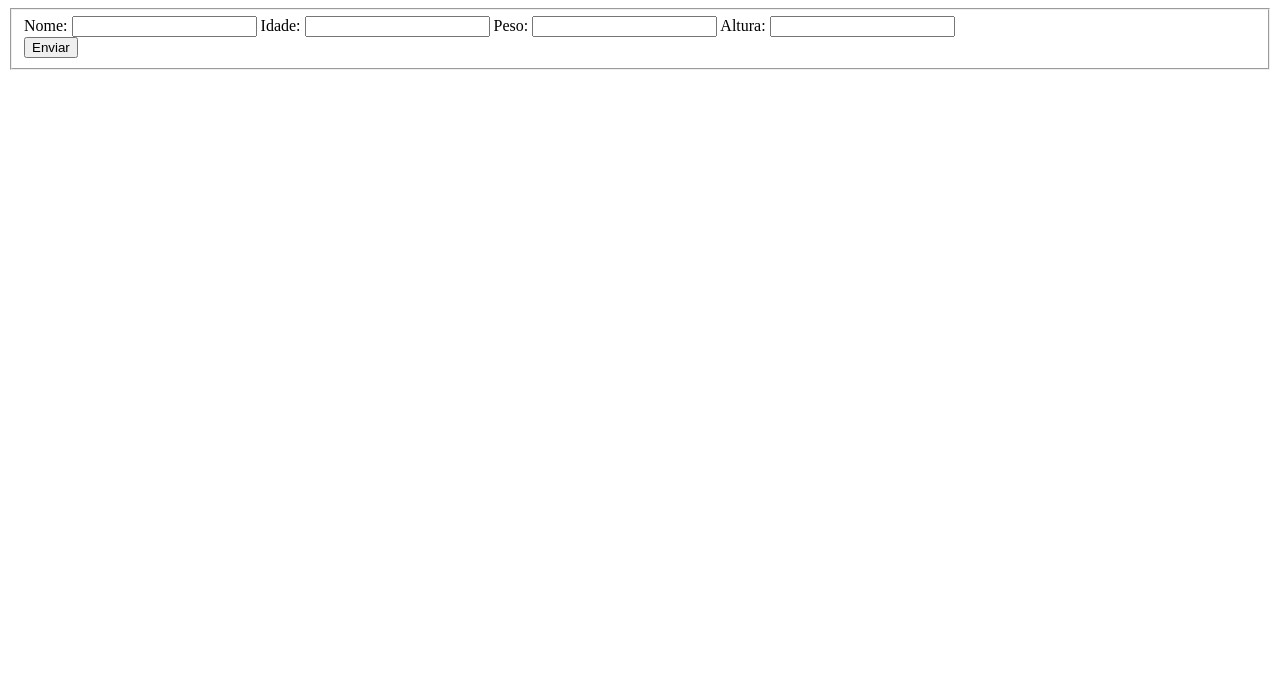
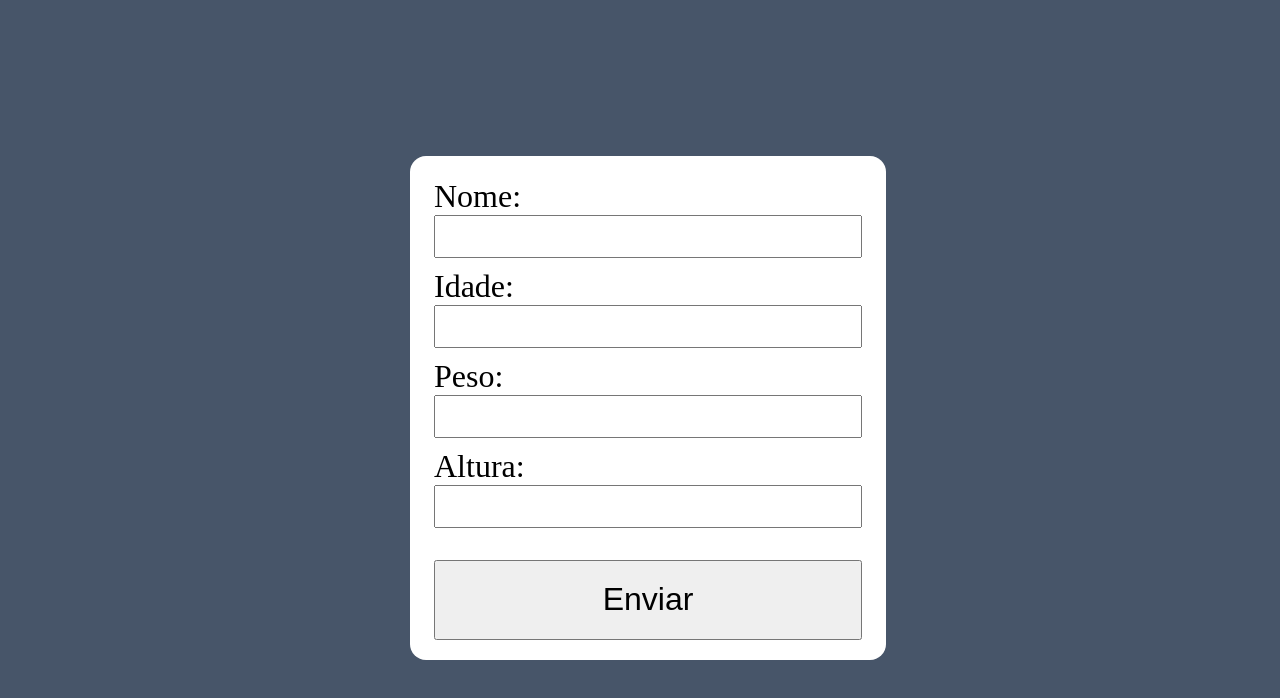
Before and after one commit to guilhermehfr/Javascript, a plain HTML site: page Aulas/Aula-017/index.html in a window 1280 px wide. Drawn offline with Linux system fonts and the light colour scheme.

Commit message:
feat: adição código CSS ao HTML aula-017

```diff
--- a/Aulas/Aula-017/index.html
+++ b/Aulas/Aula-017/index.html
@@ -4,6 +4,44 @@
     <meta charset="UTF-8">
     <meta name="viewport" content="width=device-width, initial-scale=1.0">
     <title>javascript</title>
+    <style>
+        body {
+            display: flex;
+            justify-content: center;
+            align-items: center;
+            font-size: 2rem;
+            overflow: hidden;
+            background-color: #475569;
+            width: 100vw;
+            height: 100vh;
+        }
+        fieldset {
+            border-radius: 1rem;
+            border-style: none;
+            background-color: white;
+        }
+        form {
+            display: flex;
+            flex-direction: column;
+        }
+        form:last-child {
+            margin-bottom: 10px;
+        }
+        input {
+            max-width: 50vw;
+            font-size: 2rem;
+        }
+        label {
+            margin-top: 10px;
+        }
+        button {
+            text-align: center;
+            width: 100%;
+            font-size: 2rem;
+            height: 5rem;
+            margin-top: 2rem;
+        }
+    </style>
 </head>
 <body>
     <fieldset>
```
